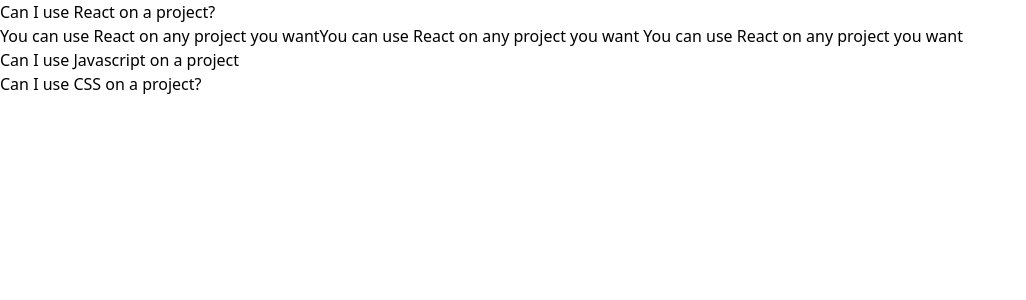
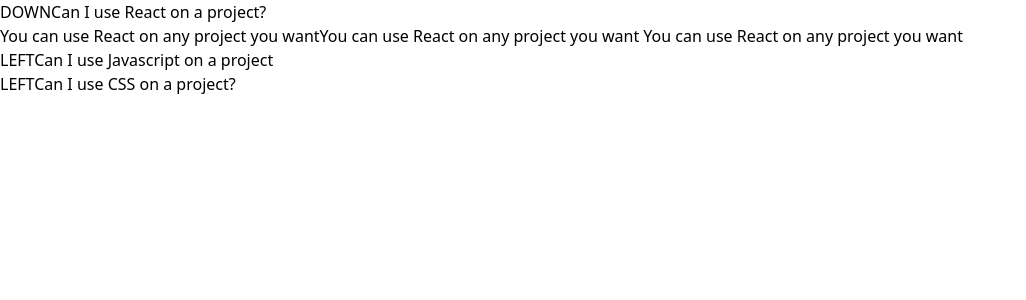
Before and after one commit to ManahilSiddiqui/components, a React (Create React App) app: page / in a window 1280 px wide. Shown: the top 300 px of the page, without its empty margins (0-1026 px from the left). Built offline with nearby package versions, Linux system fonts and the light colour scheme.

Commit message:
Added conditional rendering for icons

```diff
--- a/src/components/Accordion.js
+++ b/src/components/Accordion.js
@@ -11,12 +11,15 @@
     const renderedItems = items.map((item, index) => {
         const isExpanded = index === expandedIndex;
 
-
+       const icon = <span>
+        {isExpanded ? 'DOWN' : 'LEFT'}
+       </span>
 
 
         return (
             <div key={item.id}>
                 <div onClick={() => handleClick(index)}>
+                    {icon}
                     {item.label}</div>
                 {isExpanded && <div>{item.content}</div>}
             </div>
```
